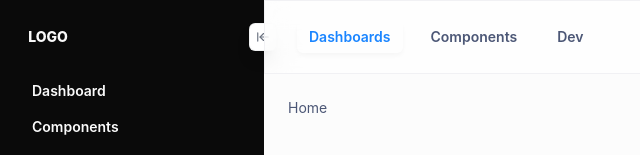
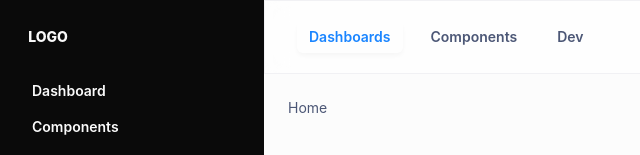
Before and after one commit to isel-jao/metronic_inspired_ui_kit, a React (Vite) app: page / in a window 1280 px wide. Shown: the top 155 px of the page, without its empty margins (0-640 px from the left). Built offline with nearby package versions, Linux system fonts and the light colour scheme.

Commit message:
feat: dev page

```diff
--- a/src/components/sidebar/index.tsx
+++ b/src/components/sidebar/index.tsx
@@ -57,13 +57,13 @@ export const Sidebar = () => {
   return (
     <div
       data-sidebar-open="false"
-      className="dark fixed inset-y-0 left-0 w-sidebar-width shrink-0 border-r bg-card  text-card-foreground transition-[width] duration-300 ease-in-out hover:w-sidebar-open"
+      className="dark fixed inset-y-0 left-0 z-[11] w-sidebar-width shrink-0 border-r bg-card  text-card-foreground transition-[width] duration-300 ease-in-out hover:w-sidebar-open"
     >
       <div className="relative h-header border-b">
         <div className=" grid h-full w-sidebar-closed place-content-center font-extrabold">
           LOGO
         </div>
-        <SidebarToggleButton />
+        {/* <SidebarToggleButton /> */}
         <div className="flex flex-col px-4">
           {routes.map((route) => (
             <RouteItem key={route.name} route={route} />
```
